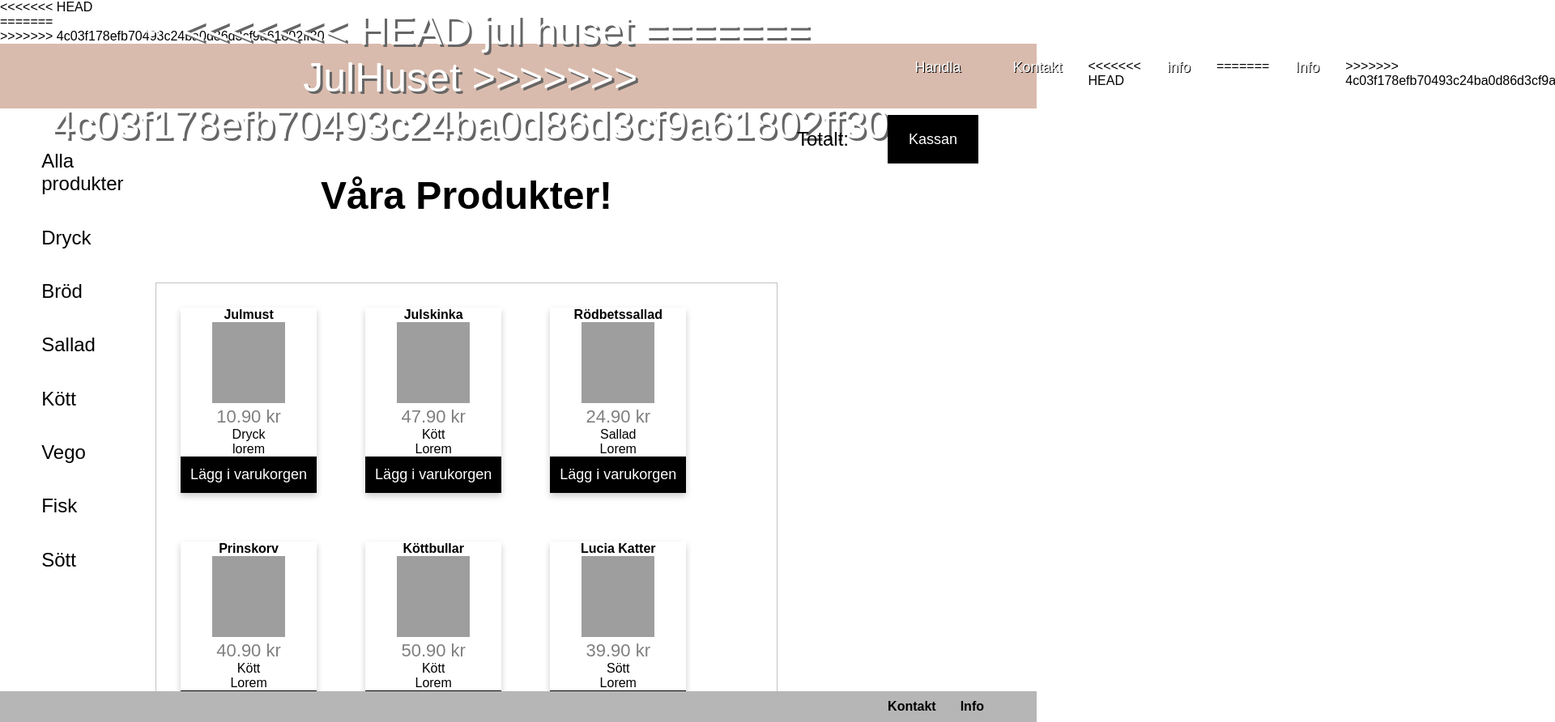
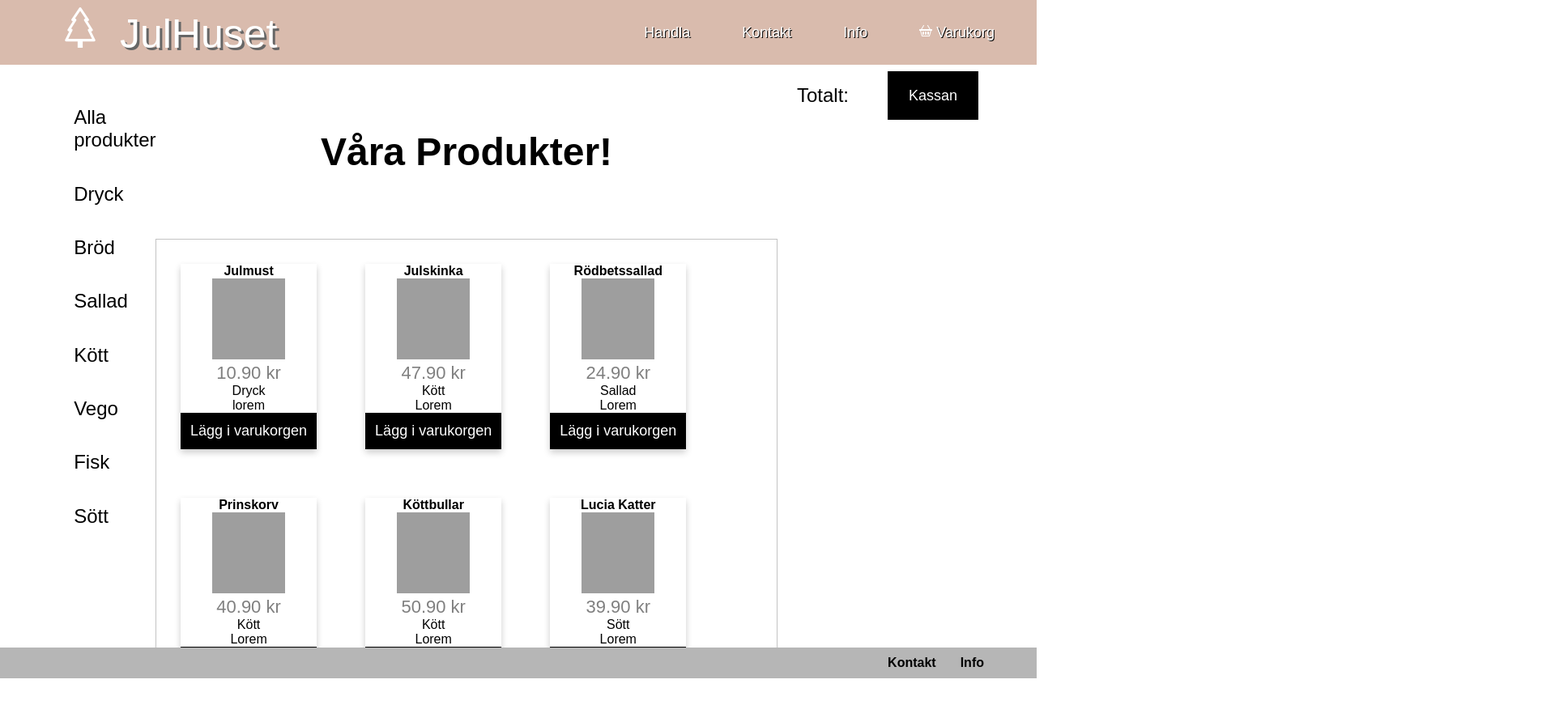
Before and after one commit to Mikael-Ronnberg/webshop, a website built with Parcel: page src/pages/product.html in a window 1280 px wide. Shown: the top 892 px of the page at 81% size, 1920 px wide, since content can reach past the window. After the commit the page ends 838 px from the top, so only its background shows below. Built offline with nearby package versions, Linux system fonts and the light colour scheme; grey boxes are pictures that could not be loaded.

```diff
--- a/src/pages/product.html
+++ b/src/pages/product.html
@@ -9,11 +9,7 @@
     <link rel="stylesheet" href="/src/sass/product.scss" />
     <script src="/src/ts/product.ts" defer type="module"></script>
   </head>
-<<<<<<< HEAD
-  <header>
-=======
   <header id="#Home">
->>>>>>> 4c03f178efb70493c24ba0d86d3cf9a61802ff30
     <div class="nav-container">
       <div id="logo-name">
         <svg
@@ -28,11 +24,7 @@
             d="M8.416.223a.5.5 0 0 0-.832 0l-3 4.5A.5.5 0 0 0 5 5.5h.098L3.076 8.735A.5.5 0 0 0 3.5 9.5h.191l-1.638 3.276a.5.5 0 0 0 .447.724H7V16h2v-2.5h4.5a.5.5 0 0 0 .447-.724L12.31 9.5h.191a.5.5 0 0 0 .424-.765L10.902 5.5H11a.5.5 0 0 0 .416-.777l-3-4.5zM6.437 4.758A.5.5 0 0 0 6 4.5h-.066L8 1.401 10.066 4.5H10a.5.5 0 0 0-.424.765L11.598 8.5H11.5a.5.5 0 0 0-.447.724L12.69 12.5H3.309l1.638-3.276A.5.5 0 0 0 4.5 8.5h-.098l2.022-3.235a.5.5 0 0 0 .013-.507z"
           />
         </svg>
-<<<<<<< HEAD
-        <a href="/src/pages/index.html#Home">jul huset</a>
-=======
-        <a href="/src/pages/index.html">JulHuset</a>
->>>>>>> 4c03f178efb70493c24ba0d86d3cf9a61802ff30
+        <a href="/src/pages/index.html#Home">JulHuset</a>
       </div>
       <input type="checkbox" id="toggle" />
       <nav>
@@ -48,17 +40,10 @@
           <li>
             <a href="/src/pages/contact.html" class="nav-bar">Kontakt</a>
           </li>
-<<<<<<< HEAD
-          <li><a href="" class="nav-bar">info</a></li>
-          <!-- <li>
-              <a href="/src/pages/cart.html" class="nav-bar">Till kassan</a>
-            </li> -->
-=======
           <li><a href="/src/pages/info.html" class="nav-bar">Info</a></li>
           <!-- <li>
             <a href="/src/pages/cart.html" class="nav-bar">Till kassan</a>
           </li> -->
->>>>>>> 4c03f178efb70493c24ba0d86d3cf9a61802ff30
           <li>
             <a href="/src/pages/cart.html">
               <svg
--- a/src/sass/checkout.scss
+++ b/src/sass/checkout.scss
@@ -1,8 +1,6 @@
 * {
     list-style: none;
     margin: 0;
-    padding: 0;
-    box-sizing: border-box;
     font-family: Arial, Helvetica, sans-serif;
   }
 
@@ -48,12 +46,12 @@
    text-decoration: none;
    color: white;
    font-size: large;
-   padding: .1rem 2rem;
+   padding: .5rem 2rem;
    border-radius: 20px;
    text-shadow: 1px 1px 0 black,
    }
    a:hover {
-   background-color: #a38e84;
+   background-color: #8e7b72;
    transition: background-color 0.8s ease;
    }
 }
@@ -77,7 +75,7 @@
    }
 
    .links-content li {
-       padding-left: 35px;
+       padding-left: 20px;
        position: relative;
    }
 
--- a/src/sass/contact.scss
+++ b/src/sass/contact.scss
@@ -1,8 +1,6 @@
 * {
     list-style: none;
     margin: 0;
-    padding: 0;
-    box-sizing: border-box;
     font-family: Arial, Helvetica, sans-serif;
 }
 
@@ -49,12 +47,12 @@
    text-decoration: none;
    color: white;
    font-size: large;
-   padding: .1rem 2rem;
+   padding: .5rem 2rem;
    border-radius: 20px;
    text-shadow: 1px 1px 0 black,
    }
    a:hover {
-   background-color: #a38e84;
+   background-color: #8e7b72;
    transition: background-color 0.8s ease;
    }
   }
@@ -78,7 +76,7 @@
    }
 
    .links-content li {
-       padding-left: 35px;
+       padding-left: 20px;
        position: relative;
    }
 
--- a/src/sass/index.scss
+++ b/src/sass/index.scss
@@ -1,8 +1,6 @@
 * {
     list-style: none;
     margin: 0;
-    padding: 0;
-    box-sizing: border-box;
     font-family: Arial, Helvetica, sans-serif;
 }
 
@@ -47,12 +45,12 @@
     text-decoration: none;
     color: white;
     font-size: large;
-    padding: .1rem 2rem;
+    padding: .5rem 2rem;
     border-radius: 20px;
     text-shadow: 1px 1px 0 black,
     }
     a:hover {
-    background-color: #a38e84;
+    background-color: #8e7b72;
     transition: background-color 0.8s ease;
     }
 }
@@ -75,7 +73,7 @@
    }
 
    .links-content li {
-       padding-left: 35px;
+       padding-left: 20px;
        position: relative;
    }
 
--- a/src/sass/info.scss
+++ b/src/sass/info.scss
@@ -1,8 +1,6 @@
 * {
   list-style: none;
   margin: 0;
-  padding: 0;
-  box-sizing: border-box;
   font-family: Arial, Helvetica, sans-serif;
 }
 
@@ -48,12 +46,12 @@
  text-decoration: none;
  color: white;
  font-size: large;
- padding: .1rem 2rem;
+ padding: .5rem 2rem;
  border-radius: 20px;
  text-shadow: 1px 1px 0 black,
  }
  a:hover {
- background-color: #a38e84;
+ background-color: #8e7b72;
  transition: background-color 0.8s ease;
  }
 }
@@ -77,7 +75,7 @@
  }
 
  .links-content li {
-     padding-left: 35px;
+     padding-left: 20px;
      position: relative;
  }
 
--- a/src/sass/product.scss
+++ b/src/sass/product.scss
@@ -1,8 +1,7 @@
 * {
   list-style: none;
   margin: 0;
-  padding: 0;
-  box-sizing: border-box;
+  // padding: 0;
   font-family: Arial, Helvetica, sans-serif;
 }
 
@@ -47,12 +46,12 @@
  text-decoration: none;
  color: white;
  font-size: large;
- padding: .1rem 2rem;
+ padding: .5rem 2rem;
  border-radius: 20px;
  text-shadow: 1px 1px 0 black,
  }
  a:hover {
- background-color: #a38e84;
+ background-color: #8e7b72;
  transition: background-color 0.8s ease;
  }
 }
@@ -76,7 +75,7 @@
  }
 
  .links-content li {
-     padding-left: 35px;
+     padding-left: 20px;
      position: relative;
  }
 
```
